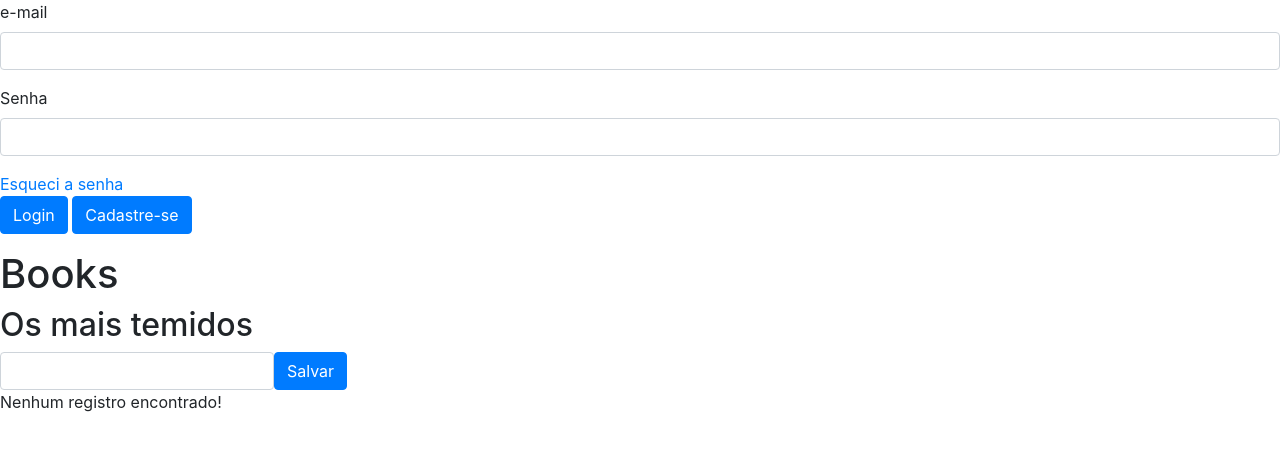
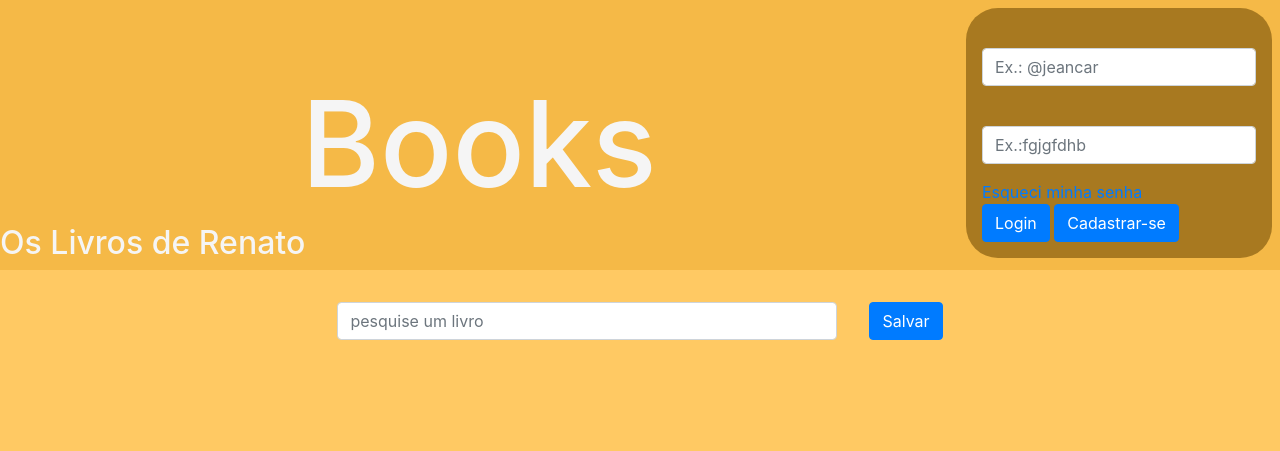
Before and after one commit to jeancarg/books2, a PHP site: page / in a window 1280 px wide. Shown: the top 451 px of the page. Run offline with PHP 8.4, Linux system fonts and the light colour scheme; data that the repository does not hold is empty; some libraries are stand-ins or nearby versions.

Commit message:
atualzação meu código

```diff
--- a/index.php
+++ b/index.php
@@ -5,118 +5,126 @@
     <meta http-equiv="X-UA-Compatible" content="IE=edge">
     <meta name="viewport" content="width=device-width, initial-scale=1.0">
     <title>Books</title>
+
     <link rel="stylesheet" href="https://cdn.jsdelivr.net/npm/bootstrap@4.6.2/dist/css/bootstrap.min.css" integrity="sha384-xOolHFLEh07PJGoPkLv1IbcEPTNtaed2xpHsD9ESMhqIYd0nLMwNLD69Npy4HI+N" crossorigin="anonymous">
-    <link href="https://fonts.googleapis.com/icon?family=Material+Icons" rel="stylesheet">
-    <link rel="stylesheet" href="css/layout.css">
-    <script src="js/updateMark.js" defer></script>
-    <script src="js/book.js" defer></script>
+    <link href="https://fonts.googleapis.com/icon?family=Material+Icons"
+      rel="stylesheet">
+
+    <script src="js/logica.js"></script>
+
+      <link rel="stylesheet" href="css/estilo.css">
 </head>
 <body>
-    <header class="p-relative">
-        <aside class="p-absolute">
+
+   <header>
+
+       <aside>
            <form action="">
                <div class="form-group">
-                    <label for="txt_email">e-mail</label>
-                    <input type="email" name="txt_email"
-                        id="txt_email" class="form-control">
+                   <label for="txtEmail"></label>
+                   <input type="email" name="txtEmail" id="txtEmail" class="form-control" placeholder="Ex.: @jeancar">
                 </div>
+
                    <div class="form-group">
-                    <label for="txt_senha">Senha</label>
-                    <input type="password" name="txt_senha"
-                        id="txt_senha" class="form-control">
+                    <label for="senha"></label>
+                    <input type="password" name="senha" id="senha" class="form-control" placeholder="Ex.:fgjgfdhb">
                 </div>
-                <a href="#">Esqueci a senha</a>
-                <div class="form-group">
-                    <input type="button" value="Login"
-                        class="btn btn-primary">
-                    <input type="button" value="Cadastre-se"
-                        class="btn btn-primary">
+
+                <a href="">Esqueci minha senha </a>
+
+                <div>
+                    <input type="submit" value="Login" class="btn btn-primary">
+                    <a href="" class="btn btn-primary">Cadastrar-se</a>
                 </div>
+
            </form>
        </aside>
        <h1>
-            <?= "Books" ?>
+           <?=
+           "Books"
+           ?>
        </h1>
+
        <h2>
            <?php
-            echo "Os mais temidos";
+           echo "Os Livros de Renato";
            ?>
        </h2>
    </header>
+
    <main>
        <form action="" class="form-inline">
            <div class="form-group">
-                <input type="text" name="txt_livro"
-                    class="form-control" id="txt_livro">
-                <input type="button" value="Salvar"
-                    class="btn btn-primary" id="btn_salvar">
+               <input type="text" name="txtLivro" id="txtLivro" class="form-control" placeholder="pesquise um livro">
+               <input type="button" value="Salvar" class="btn btn-primary" onclick="criarHTML('txtLivro')">
+
             </div>
        </form>
-        <div id="livros">
+
+       <section id="sectionLivros">
            <?php
            require_once "model/Conexao.php";
 
            $sql = "select * from book;";
 
            if(!Conexao::execWithReturn($sql)){
-                echo Conexao::getErro();
+               echo Conexao::getData();
                exit(1);
            }
-            //print_r(Conexao::getData());
-            $dados = Conexao::getData();
-            //print_r($dados);
-            //foreach($dados as $livro){
+           $dados = Conexao::getdata();
+
            foreach($dados as $livro):
 
             ?>
-            <section class="d-flex">
-                <div class="livro-imagem">
+           <article>
+               <div>
                     <img src="img/livro.webp" alt="Imagem do livro">
                </div>
-                <div class="livro-contexto">
-                    <p class="livro-dados">
-                        Livro:
-                        <span id="livro-nome">
-                            <?= $livro["nome"]; ?>
-                        </span>
-                    </p>
-                    <p class="livro-dados">
-                        Páginas:
-                        <span id="livro-paginas">
-                            <?= $livro["paginas"]; ?>
-                        </span>
-                    </p>
-                    <p class="livro-dados">
-                        Autor/a/as/es:
-                        <span id="livro-autores">
-                            <?= $livro["autor"]; ?>
-                        </span>
-                    </p>
+
+               <div class="detalhes">
+                   <h3>Livro: <span>
+                    <?= $livro=["nome"]; ?>
+                   </span></h3>
+                   <h3>Páginas: <span>
+                    <?= $livro=["paginas"]; ?>
+                   </span></h3>
+                   <h3>Autor/a/as/es: <span>
+                    <?= $livro=["autor"]; ?>
+                   </span></h3>
                </div>
-                <div class="livro-marcos">
-                    <div onclick="updateMark(this)">
+
+               <div>
+                   <div class="marcadores">
                        <span class="material-icons">
                            book
+
                        </span>
-                        <span class="round">
+                       <span class="contador rounded-circle">
                            12
+
                        </span>
                     </div>
-                    <div onclick="updateMark(this)">
+
+                    <div class="marcadores">
                         <span class="material-icons">
                             favorite
+
                         </span>
-                        <span class="round">
-                            12
+                        <span class="contador rounded-circle" >
+                            15
+
                         </span>
                      </div>
+
                </div>
-            </section>
+
+           </article>
            <?php
             //}//foreach
             endforeach;
             ?>
-        </div>
+       </section>
    </main>
+
 </body>
 </html>
```
Lines whose indentation alone changed are shown as unchanged.
